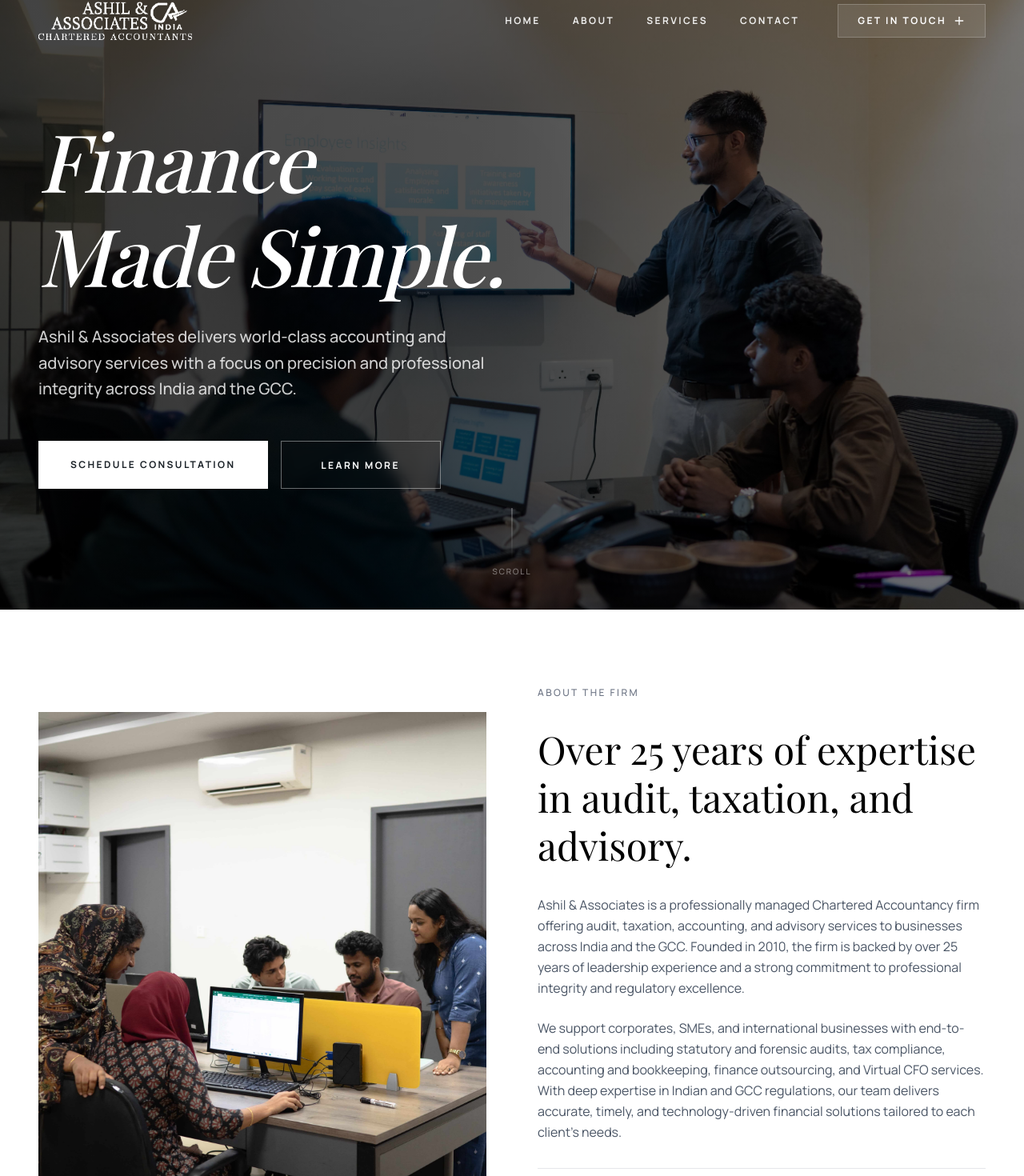
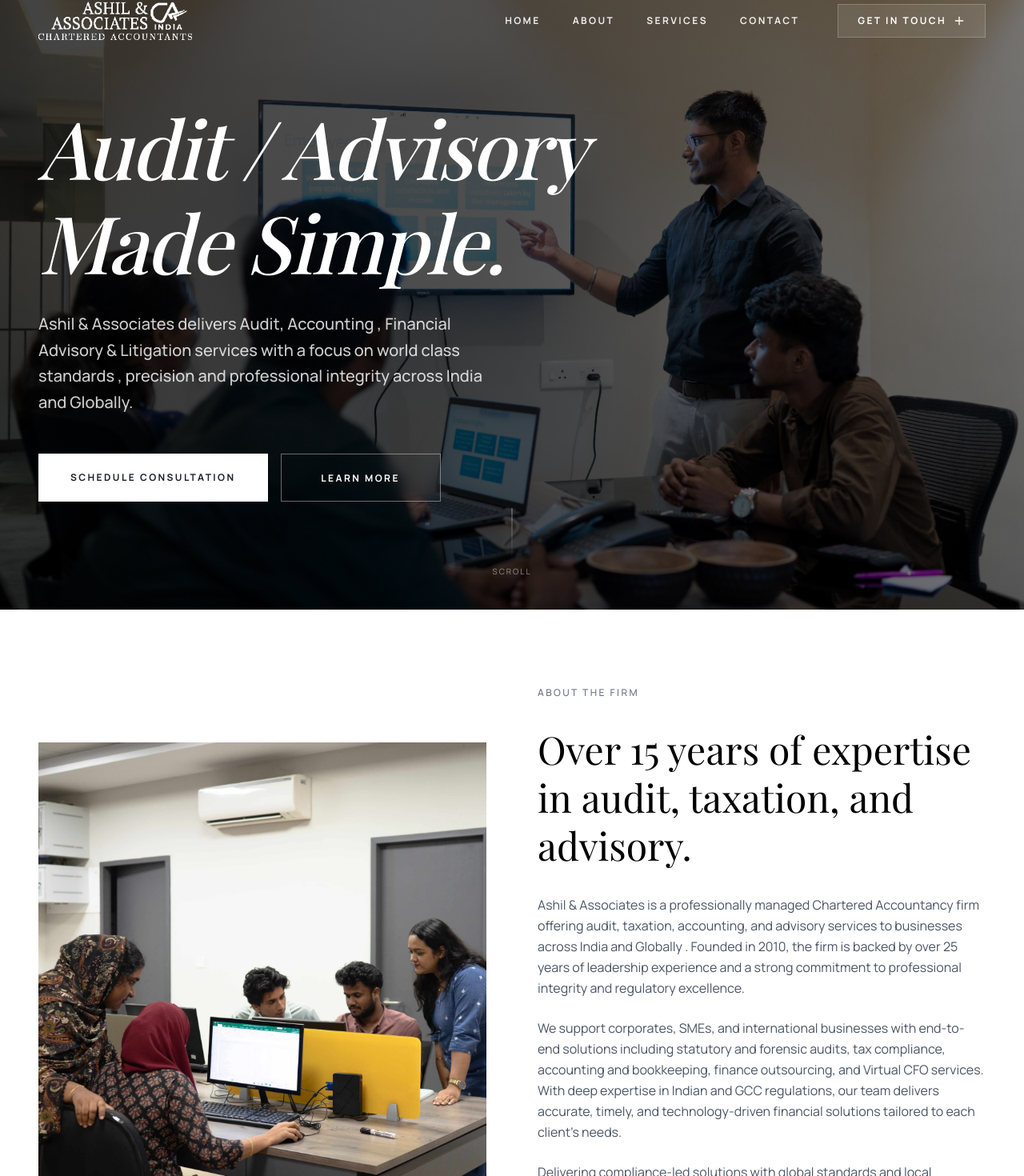
Before and after one commit to AsilMehaboob/Ashil-Associates, a Next.js app: page / in a window 1280 px wide. Shown: the part 38-1508 px from the top of the page at 80% size. Built offline with nearby package versions, Linux system fonts and the light colour scheme.

Commit message:
update home & about

```diff
--- a/constants/index.ts
+++ b/constants/index.ts
@@ -8,11 +8,11 @@
 export const HOME_CONTENT = {
   heroImage: "/hero-bg.jpg",
   title: {
-    line1: "Finance",
+    line1: "Audit / Advisory",
     line2: "Made Simple.",
   },
   description:
-    "Ashil & Associates delivers world-class accounting and advisory services with a focus on precision and professional integrity across India and the GCC.",
+    "Ashil & Associates delivers Audit, Accounting , Financial Advisory & Litigation services with a focus on world class standards , precision and professional integrity across India and Globally.",
   buttons: {
     primary: "Schedule Consultation",
     secondary: "Learn More",
@@ -334,10 +334,11 @@
 
 export const ABOUT_CONTENT = {
   sectionHeader: "ABOUT THE FIRM",
-  title: "Over 25 years of expertise in audit, taxation, and advisory.",
+  title: "Over 15 years of expertise in audit, taxation, and advisory.",
   description: [
-    "Ashil & Associates is a professionally managed Chartered Accountancy firm offering audit, taxation, accounting, and advisory services to businesses across India and the GCC. Founded in 2010, the firm is backed by over 25 years of leadership experience and a strong commitment to professional integrity and regulatory excellence.",
-    "We support corporates, SMEs, and international businesses with end-to-end solutions including statutory and forensic audits, tax compliance, accounting and bookkeeping, finance outsourcing, and Virtual CFO services. With deep expertise in Indian and GCC regulations, our team delivers accurate, timely, and technology-driven financial solutions tailored to each client's needs.",
+    "Ashil & Associates is a professionally managed Chartered Accountancy firm offering audit, taxation, accounting, and advisory services to businesses across India and Globally . Founded in 2010, the firm is backed by over 25 years of leadership experience and a strong commitment to professional integrity and regulatory excellence.",
+    "We support corporates, SMEs, and international businesses with end-to-end solutions including statutory and forensic audits, tax compliance, accounting and bookkeeping, finance outsourcing, and Virtual CFO services. With deep expertise in Indian and GCC regulations, our team delivers accurate, timely, and technology-driven financial solutions tailored to each client’s needs.",
+    "Delivering compliance-led solutions with global standards and local expertise.",
   ],
   stats: [
     { value: "25+", label: "Years of Professional Experience" },
```
